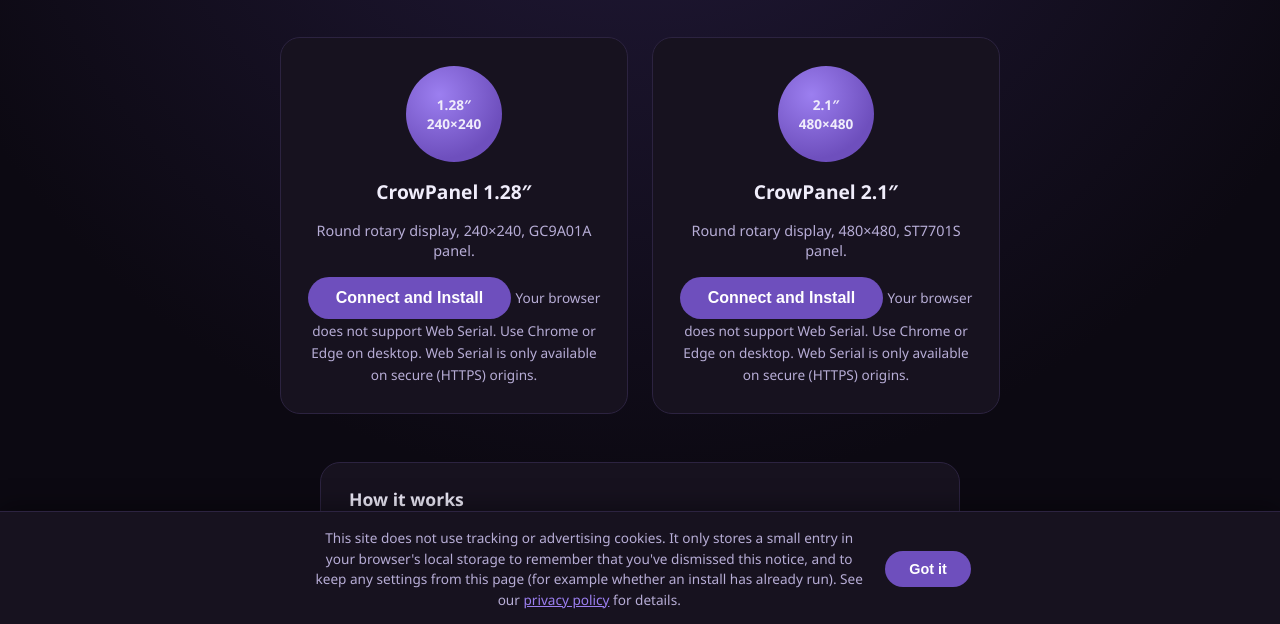
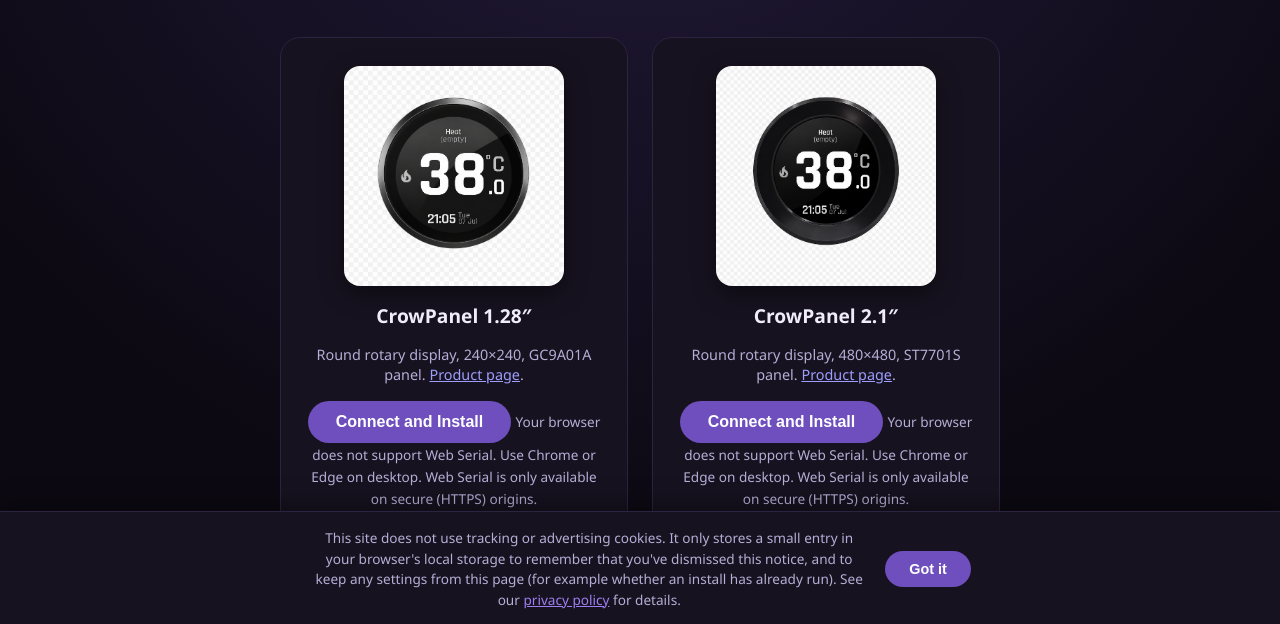
Before and after one commit to Jastreb07/elecrow-crowpanel-esphome-thermostat, a plain HTML site: page web-flasher/index.html in a window 1280 px wide. Shown: the part 174-798 px from the top of the page. Drawn offline with Linux system fonts and the light colour scheme.

Commit message:
feat(web-flasher): Add CrowPanel images to flasher
- Add CrowPanel image assets for the web flasher page
- Update flasher page assets and related documentation
- Normalize workflow and flasher files line endings

```diff
--- a/web-flasher/index.html
+++ b/web-flasher/index.html
@@ -77,16 +77,17 @@
       gap: 16px;
     }
 
-    .card .badge {
-      width: 96px;
-      height: 96px;
-      border-radius: 50%;
-      background: radial-gradient(circle at 35% 30%, var(--accent-bright), var(--accent) 70%);
-      display: flex;
-      align-items: center;
-      justify-content: center;
-      font-weight: 600;
-      font-size: 0.85rem;
+    .card a:has(> .board-photo) {
+      display: inline-block;
+      line-height: 0;
+    }
+
+    .card .board-photo {
+      width: 100%;
+      max-width: 220px;
+      height: auto;
+      border-radius: 16px;
+      box-shadow: 0 8px 24px rgba(0, 0, 0, 0.4);
     }
 
     .card h2 {
@@ -245,9 +246,14 @@
 
   <section class="cards">
     <div class="card">
-      <div class="badge">1.28&Prime;<br />240&times;240</div>
+      <a href="https://www.elecrow.com/crowpanel-1-28inch-hmi-esp32-rotary-display-240-240-ips-round-touch-knob-screen.html" target="_blank" rel="noopener">
+        <img class="board-photo" src="images/Elecrow-CrowPanel-240x240.png" alt="Elecrow CrowPanel 1.28 inch 240x240 rotary display" />
+      </a>
       <h2>CrowPanel 1.28&Prime;</h2>
-      <p>Round rotary display, 240&times;240, GC9A01A panel.</p>
+      <p>
+        Round rotary display, 240&times;240, GC9A01A panel.
+        <a href="https://www.elecrow.com/crowpanel-1-28inch-hmi-esp32-rotary-display-240-240-ips-round-touch-knob-screen.html" target="_blank" rel="noopener">Product page</a>.
+      </p>
       <esp-web-install-button manifest="manifest_240.json">
         <button slot="activate">Connect and Install</button>
         <span slot="unsupported">
@@ -261,9 +267,14 @@
     </div>
 
     <div class="card">
-      <div class="badge">2.1&Prime;<br />480&times;480</div>
+      <a href="https://www.elecrow.com/crowpanel-2-1inch-hmi-esp32-rotary-display-480-480-ips-round-touch-knob-screen.html" target="_blank" rel="noopener">
+        <img class="board-photo" src="images/Elecrow-CrowPanel-480x480.png" alt="Elecrow CrowPanel 2.1 inch 480x480 rotary display" />
+      </a>
       <h2>CrowPanel 2.1&Prime;</h2>
-      <p>Round rotary display, 480&times;480, ST7701S panel.</p>
+      <p>
+        Round rotary display, 480&times;480, ST7701S panel.
+        <a href="https://www.elecrow.com/crowpanel-2-1inch-hmi-esp32-rotary-display-480-480-ips-round-touch-knob-screen.html" target="_blank" rel="noopener">Product page</a>.
+      </p>
       <esp-web-install-button manifest="manifest_480.json">
         <button slot="activate">Connect and Install</button>
         <span slot="unsupported">
```
Also changed, not shown: .github/workflows/deploy-web-flasher.yml, README.md, images/Elecrow-CrowPanel-240x240.png (added), images/Elecrow-CrowPanel-480x480.png (added), web-flasher/README.md, web-flasher/images/Elecrow-CrowPanel-240x240.png (added), web-flasher/images/Elecrow-CrowPanel-480x480.png (added).
